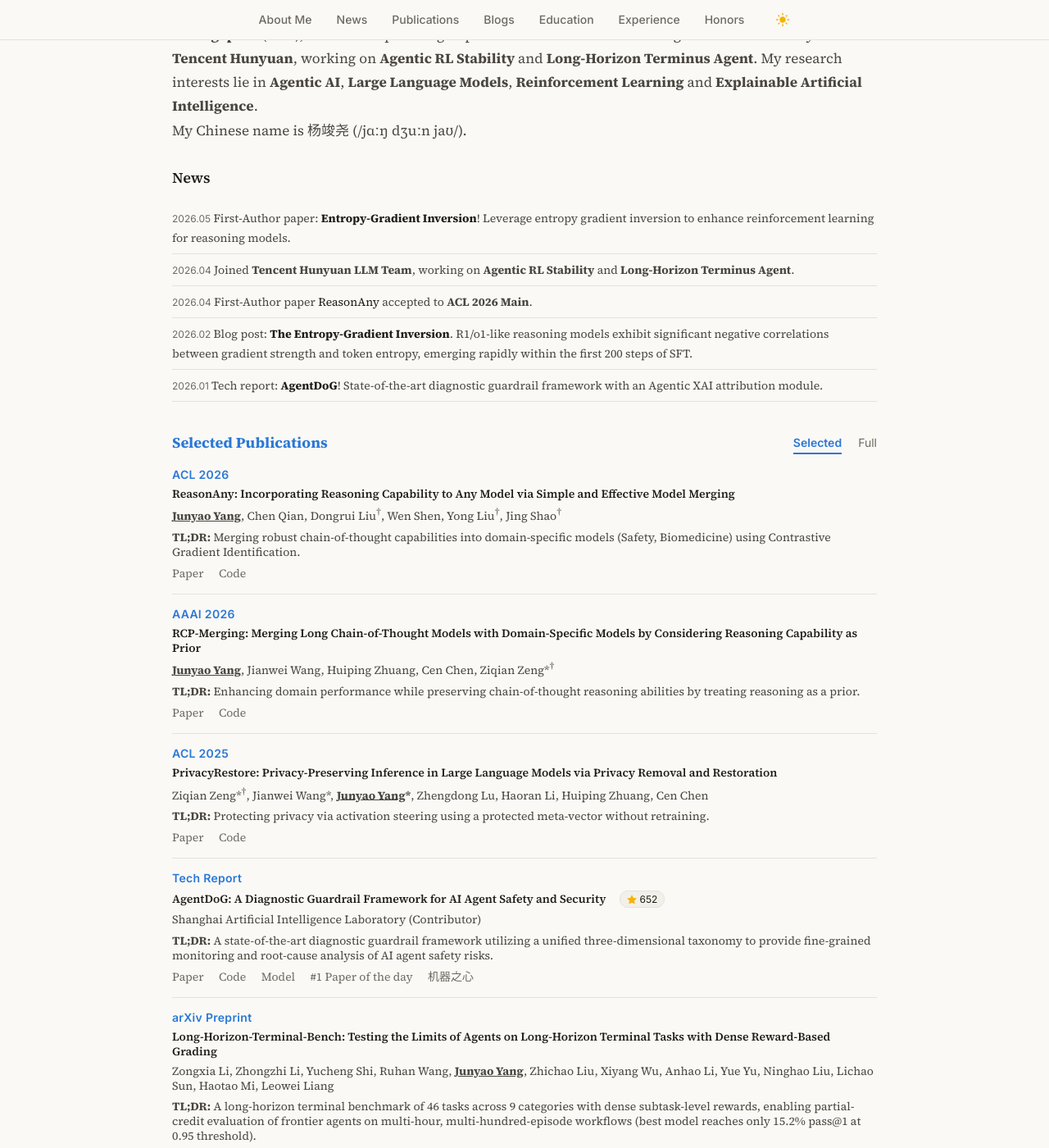
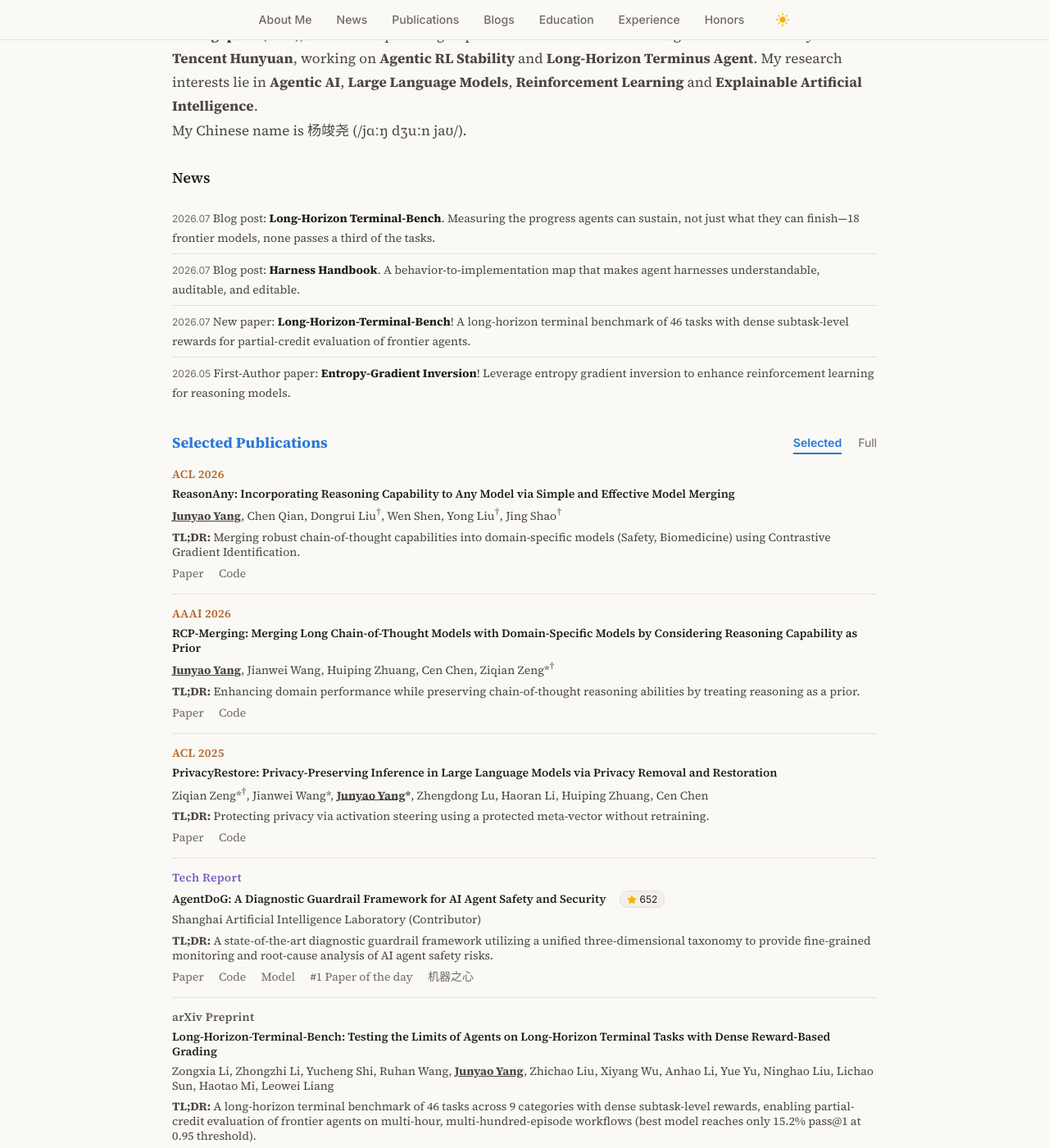
Before and after one commit to jyyang26/jyyang26.github.io, a Jekyll site: the page built from _pages/about.md, in a window 1280 px wide and 1400 px high, scrolled down 324 px. Shown: the whole window at 82% size. Built offline with Jekyll 4.4.1, drawn with Linux system fonts in a browser that asks for light colours; comment, search, counter and statistics services are not loaded; some of the changed text lies outside the part shown.

Commit message:
Update about.md

```diff
--- a/_pages/about.md
+++ b/_pages/about.md
@@ -151,7 +151,6 @@ redirect_from:
   }
   .paper-entry:last-child { border-bottom: none; margin-bottom: 0; padding-bottom: 0; }
   .paper-venue {
-    font-family: 'Inter', ui-sans-serif, system-ui, -apple-system, sans-serif;
     display: block;
     font-size: 14px;
     color: #2a78d6;
@@ -159,6 +158,9 @@ redirect_from:
     letter-spacing: 0.3px;
     margin-bottom: 6px;
   }
+  .paper-venue.venue-conf { color: #B1642B; }
+  .paper-venue.venue-arxiv { color: #5A574F; }
+  .paper-venue.venue-tech { color: #755CC1; }
 
   /* Publications section title (Selected Publications) - blue & bold */
   #publications .box-title {
@@ -299,6 +301,9 @@ redirect_from:
   body.dark-mode .role-text { color: #9b968b; }
   body.dark-mode .box-title { color: #eae8e1; }
   body.dark-mode .paper-venue { color: #4e92e6; }
+  body.dark-mode .paper-venue.venue-conf { color: #D8894A; }
+  body.dark-mode .paper-venue.venue-arxiv { color: #A8A498; }
+  body.dark-mode .paper-venue.venue-tech { color: #9C86E0; }
   body.dark-mode .paper-title { color: #eae8e1; }
   body.dark-mode .paper-title:hover { color: #4e92e6; }
   body.dark-mode .paper-auth,
@@ -386,6 +391,9 @@ redirect_from:
     <section id="news" class="content-box">
       <div class="box-header"><h2 class="box-title">News</h2></div>
       <ul class="news-list">
+        <li><span class="news-tag">2026.07</span> Blog post: <strong><a href="https://zli12321.github.io/LHTB/index.html">Long-Horizon Terminal-Bench</a></strong>. Measuring the progress agents can sustain, not just what they can finish&mdash;18 frontier models, none passes a third of the tasks.</li>
+        <li><span class="news-tag">2026.07</span> Blog post: <strong><a href="https://ruhan-wang.github.io/Harness-Handbook/">Harness Handbook</a></strong>. A behavior-to-implementation map that makes agent harnesses understandable, auditable, and editable.</li>
+        <li><span class="news-tag">2026.07</span> New paper: <strong><a href="https://arxiv.org/abs/2607.08964">Long-Horizon-Terminal-Bench</a></strong>! A long-horizon terminal benchmark of 46 tasks with dense subtask-level rewards for partial-credit evaluation of frontier agents.</li>
         <li><span class="news-tag">2026.05</span> First-Author paper: <strong><a href="https://arxiv.org/abs/2605.17770v1">Entropy-Gradient Inversion</a></strong>! Leverage entropy gradient inversion to enhance reinforcement learning for reasoning models.</li>
         <li><span class="news-tag">2026.04</span> Joined <strong>Tencent Hunyuan LLM Team</strong>, working on <strong>Agentic RL Stability</strong> and <strong>Long-Horizon Terminus Agent</strong>.</li>
         <li><span class="news-tag">2026.04</span> First-Author paper <a href="https://arxiv.org/abs/2601.05560">ReasonAny</a> accepted to <strong>ACL 2026 Main</strong>.</li>
@@ -423,7 +431,7 @@ redirect_from:
 
         <div class="paper-entry">
           <div class="paper-info">
-            <span class="paper-venue">ACL 2026</span>
+            <span class="paper-venue venue-conf">ACL 2026</span>
             <a href="https://arxiv.org/abs/2601.05560" class="paper-title">ReasonAny: Incorporating Reasoning Capability to Any Model via Simple and Effective Model Merging</a>
             <div class="paper-auth"><strong><u>Junyao Yang</u></strong>, Chen Qian, Dongrui Liu<sup>&dagger;</sup>, Wen Shen, Yong Liu<sup>&dagger;</sup>, Jing Shao<sup>&dagger;</sup></div>
             <div class="paper-tldr"><strong>TL;DR:</strong> Merging robust chain-of-thought capabilities into domain-specific models (Safety, Biomedicine) using Contrastive Gradient Identification.</div>
@@ -436,7 +444,7 @@ redirect_from:
 
         <div class="paper-entry">
           <div class="paper-info">
-            <span class="paper-venue">AAAI 2026</span>
+            <span class="paper-venue venue-conf">AAAI 2026</span>
             <a href="https://arxiv.org/abs/2508.03140" class="paper-title">RCP-Merging: Merging Long Chain-of-Thought Models with Domain-Specific Models by Considering Reasoning Capability as Prior</a>
             <div class="paper-auth"><strong><u>Junyao Yang</u></strong>, Jianwei Wang, Huiping Zhuang, Cen Chen, Ziqian Zeng*<sup>&dagger;</sup></div>
             <div class="paper-tldr"><strong>TL;DR:</strong> Enhancing domain performance while preserving chain-of-thought reasoning abilities by treating reasoning as a prior.</div>
@@ -449,7 +457,7 @@ redirect_from:
 
         <div class="paper-entry">
           <div class="paper-info">
-            <span class="paper-venue">ACL 2025</span>
+            <span class="paper-venue venue-conf">ACL 2025</span>
             <a href="https://arxiv.org/abs/2406.01394" class="paper-title">PrivacyRestore: Privacy-Preserving Inference in Large Language Models via Privacy Removal and Restoration</a>
             <div class="paper-auth">Ziqian Zeng*<sup>&dagger;</sup>, Jianwei Wang*, <strong><u>Junyao Yang</u>*</strong>, Zhengdong Lu, Haoran Li, Huiping Zhuang, Cen Chen</div>
             <div class="paper-tldr"><strong>TL;DR:</strong> Protecting privacy via activation steering using a protected meta-vector without retraining.</div>
@@ -462,7 +470,7 @@ redirect_from:
 
         <div class="paper-entry">
           <div class="paper-info">
-            <span class="paper-venue">Tech Report</span>
+            <span class="paper-venue venue-tech">Tech Report</span>
             <div class="paper-title-row">
               <a href="https://arxiv.org/abs/2601.18491" class="paper-title">AgentDoG: A Diagnostic Guardrail Framework for AI Agent Safety and Security</a>
               <a class="gh-star" href="https://github.com/AI45Lab/AgentDoG" data-repo="AI45Lab/AgentDoG" title="GitHub stars"><svg viewBox="0 0 24 24"><path d="M12 .587l3.668 7.431 8.207 1.192-5.938 5.788 1.402 8.174L12 19.302l-7.339 3.87 1.402-8.174L.125 9.21l8.207-1.192L12 .587z"/></svg><span class="gh-star-count">652</span></a>
@@ -481,7 +489,7 @@ redirect_from:
 
         <div class="paper-entry">
           <div class="paper-info">
-            <span class="paper-venue">arXiv Preprint</span>
+            <span class="paper-venue venue-arxiv">arXiv Preprint</span>
             <a href="https://arxiv.org/abs/2607.08964" class="paper-title">Long-Horizon-Terminal-Bench: Testing the Limits of Agents on Long-Horizon Terminal Tasks with Dense Reward-Based Grading</a>
             <div class="paper-auth">Zongxia Li, Zhongzhi Li, Yucheng Shi, Ruhan Wang, <strong><u>Junyao Yang</u></strong>, Zhichao Liu, Xiyang Wu, Anhao Li, Yue Yu, Ninghao Liu, Lichao Sun, Haotao Mi, Leowei Liang</div>
             <div class="paper-tldr"><strong>TL;DR:</strong> A long-horizon terminal benchmark of 46 tasks across 9 categories with dense subtask-level rewards, enabling partial-credit evaluation of frontier agents on multi-hour, multi-hundred-episode workflows (best model reaches only 15.2% pass@1 at 0.95 threshold).</div>
@@ -494,7 +502,7 @@ redirect_from:
 
         <div class="paper-entry">
           <div class="paper-info">
-            <span class="paper-venue">EMNLP 2025</span>
+            <span class="paper-venue venue-conf">EMNLP 2025</span>
             <a href="https://arxiv.org/abs/2502.18517" class="paper-title">RewardDS: Privacy-Preserving Fine-Tuning for Large Language Models via Reward Driven Data Synthesis</a>
             <div class="paper-auth">Jianwei Wang, Chengming Shi, <strong><u>Junyao Yang</u></strong>, Haoran Li, Qianli Ma, Huiping Zhuang, Cen Chen, Ziqian Zeng<sup>&dagger;</sup></div>
             <div class="paper-tldr"><strong>TL;DR:</strong> Using client-side reward models to filter synthetic data, mitigating noise while protecting privacy.</div>
@@ -512,7 +520,7 @@ redirect_from:
 
         <div class="paper-entry">
           <div class="paper-info">
-            <span class="paper-venue">ACL 2026</span>
+            <span class="paper-venue venue-conf">ACL 2026</span>
             <a href="https://arxiv.org/abs/2601.05560" class="paper-title">ReasonAny: Incorporating Reasoning Capability to Any Model via Simple and Effective Model Merging</a>
             <div class="paper-auth"><strong><u>Junyao Yang</u></strong>, Chen Qian, Dongrui Liu<sup>&dagger;</sup>, Wen Shen, Yong Liu<sup>&dagger;</sup>, Jing Shao<sup>&dagger;</sup></div>
             <div class="paper-tldr"><strong>TL;DR:</strong> Merging robust chain-of-thought capabilities into domain-specific models (Safety, Biomedicine) using Contrastive Gradient Identification.</div>
@@ -525,7 +533,7 @@ redirect_from:
 
         <div class="paper-entry">
           <div class="paper-info">
-            <span class="paper-venue">arXiv Preprint</span>
+            <span class="paper-venue venue-arxiv">arXiv Preprint</span>
             <a href="https://arxiv.org/pdf/2605.17770v1" class="paper-title">Entropy-Gradient Inversion: Moving Toward Internal Mechanism of Large Reasoning Models</a>
             <div class="paper-auth"><strong><u>Junyao Yang</u></strong>, Chen Qian, Kun Wang, Linfeng Zhang, Quanshi Zhang, Yong Liu, Dongrui Liu<sup>&dagger;</sup></div>
             <div class="paper-tldr"><strong>TL;DR:</strong> Identifying <em>Entropy-Gradient Inversion</em>&mdash;a robust negative correlation between token entropy and logit gradients&mdash;as a geometric fingerprint of LRM reasoning capability, and proposing <strong>CorR-PO</strong> that embeds this signature into RL reward regularization to stabilize reasoning optimization without costly external verifiers.</div>
@@ -537,7 +545,7 @@ redirect_from:
 
         <div class="paper-entry">
           <div class="paper-info">
-            <span class="paper-venue">arXiv Preprint</span>
+            <span class="paper-venue venue-arxiv">arXiv Preprint</span>
             <a href="https://arxiv.org/pdf/2601.15075" class="paper-title">The Why Behind the Action: Unveiling Internal Drivers via Agentic Attribution</a>
             <div class="paper-auth">Chen Qian, Peng Wang, Dongrui Liu<sup>&dagger;</sup>, <strong><u>Junyao Yang</u></strong>, Dadi Guo, Ling Tang, Jilin Mei, Qihan Ren, Shuai Shao, Yong Liu, Jie Fu, Jing Shao, Xia Hu</div>
             <div class="paper-tldr"><strong>TL;DR:</strong> A hierarchical framework for agentic attribution, using temporal likelihood and perturbation-based analysis to unveil internal factors driving LLM-based agent actions.</div>
@@ -550,7 +558,7 @@ redirect_from:
 
         <div class="paper-entry">
           <div class="paper-info">
-            <span class="paper-venue">Tech Report</span>
+            <span class="paper-venue venue-tech">Tech Report</span>
             <div class="paper-title-row">
               <a href="https://arxiv.org/abs/2601.18491" class="paper-title">AgentDoG: A Diagnostic Guardrail Framework for AI Agent Safety and Security</a>
               <a class="gh-star" href="https://github.com/AI45Lab/AgentDoG" data-repo="AI45Lab/AgentDoG" title="GitHub stars"><svg viewBox="0 0 24 24"><path d="M12 .587l3.668 7.431 8.207 1.192-5.938 5.788 1.402 8.174L12 19.302l-7.339 3.87 1.402-8.174L.125 9.21l8.207-1.192L12 .587z"/></svg><span class="gh-star-count">652</span></a>
@@ -569,7 +577,7 @@ redirect_from:
 
         <div class="paper-entry">
           <div class="paper-info">
-            <span class="paper-venue">AAAI 2026</span>
+            <span class="paper-venue venue-conf">AAAI 2026</span>
             <a href="https://arxiv.org/abs/2508.03140" class="paper-title">RCP-Merging: Merging Long Chain-of-Thought Models with Domain-Specific Models by Considering Reasoning Capability as Prior</a>
             <div class="paper-auth"><strong><u>Junyao Yang</u></strong>, Jianwei Wang, Huiping Zhuang, Cen Chen, Ziqian Zeng*<sup>&dagger;</sup></div>
             <div class="paper-tldr"><strong>TL;DR:</strong> Enhancing domain performance while preserving chain-of-thought reasoning abilities by treating reasoning as a prior.</div>
@@ -582,7 +590,7 @@ redirect_from:
 
         <div class="paper-entry">
           <div class="paper-info">
-            <span class="paper-venue">ACL 2025</span>
+            <span class="paper-venue venue-conf">ACL 2025</span>
             <a href="https://arxiv.org/abs/2406.01394" class="paper-title">PrivacyRestore: Privacy-Preserving Inference in Large Language Models via Privacy Removal and Restoration</a>
             <div class="paper-auth">Ziqian Zeng*<sup>&dagger;</sup>, Jianwei Wang*, <strong><u>Junyao Yang</u>*</strong>, Zhengdong Lu, Haoran Li, Huiping Zhuang, Cen Chen</div>
             <div class="paper-tldr"><strong>TL;DR:</strong> Protecting privacy via activation steering using a protected meta-vector without retraining.</div>
@@ -595,7 +603,7 @@ redirect_from:
 
         <div class="paper-entry">
           <div class="paper-info">
-            <span class="paper-venue">arXiv Preprint</span>
+            <span class="paper-venue venue-arxiv">arXiv Preprint</span>
             <a href="https://arxiv.org/abs/2607.08964" class="paper-title">Long-Horizon-Terminal-Bench: Testing the Limits of Agents on Long-Horizon Terminal Tasks with Dense Reward-Based Grading</a>
             <div class="paper-auth">Zongxia Li, Zhongzhi Li, Yucheng Shi, Ruhan Wang, <strong><u>Junyao Yang</u></strong>, Zhichao Liu, Xiyang Wu, Anhao Li, Yue Yu, Ninghao Liu, Lichao Sun, Haotao Mi, Leowei Liang</div>
             <div class="paper-tldr"><strong>TL;DR:</strong> A long-horizon terminal benchmark of 46 tasks across 9 categories with dense subtask-level rewards, enabling partial-credit evaluation of frontier agents on multi-hour, multi-hundred-episode workflows (best model reaches only 15.2% pass@1 at 0.95 threshold).</div>
@@ -608,7 +616,7 @@ redirect_from:
 
         <div class="paper-entry">
           <div class="paper-info">
-            <span class="paper-venue">EMNLP 2025</span>
+            <span class="paper-venue venue-conf">EMNLP 2025</span>
             <a href="https://arxiv.org/abs/2502.18517" class="paper-title">RewardDS: Privacy-Preserving Fine-Tuning for Large Language Models via Reward Driven Data Synthesis</a>
             <div class="paper-auth">Jianwei Wang, Chengming Shi, <strong><u>Junyao Yang</u></strong>, Haoran Li, Qianli Ma, Huiping Zhuang, Cen Chen, Ziqian Zeng<sup>&dagger;</sup></div>
             <div class="paper-tldr"><strong>TL;DR:</strong> Using client-side reward models to filter synthetic data, mitigating noise while protecting privacy.</div>
@@ -628,6 +636,18 @@ redirect_from:
         <div class="paper-info">
           <a href="{{ '/blogs/reasoning_token.html' | relative_url }}" class="paper-title">The Entropy-Gradient Inversion: A New Perspective on LLM Reasoning Capabilities</a>
           <div class="paper-tldr"><strong>TL;DR:</strong> We discover that reasoning models exhibit a unique "fingerprint": a significant negative correlation between gradient strength and token entropy, which contradicts traditional base models. This capability emerges rapidly within the first 200 steps of SFT.</div>
+        </div>
+      </div>
+      <div class="paper-entry">
+        <div class="paper-info">
+          <a href="https://ruhan-wang.github.io/Harness-Handbook/" class="paper-title">Harness Handbook: Making Agent Harnesses Understandable, Auditable, and Editable</a>
+          <div class="paper-tldr"><strong>TL;DR:</strong> Coding-agent codebases hide behavior across thousands of files. Harness Handbook builds a behavior-to-implementation map that structures execution around system behavior and links every step to verifiable code evidence, keeping the harness understandable, reviewable, and human-in-the-loop as it evolves.</div>
+        </div>
+      </div>
+      <div class="paper-entry">
+        <div class="paper-info">
+          <a href="https://zli12321.github.io/LHTB/index.html" class="paper-title">Long-Horizon Terminal-Bench: Measuring the Progress Agents Can Sustain, Not Just What They Can Finish</a>
+          <div class="paper-tldr"><strong>TL;DR:</strong> Most agent benchmarks end in minutes—real terminal work does not. LHTB drops agents into Docker containers with goals requiring hundreds of dependent actions (build from scratch, migrate frameworks, play games move-by-move), graded by a hidden fake-proof verifier with continuous partial credit. Across 18 frontier models, none passes even a third of the tasks.</div>
         </div>
       </div>
     </section>
```
